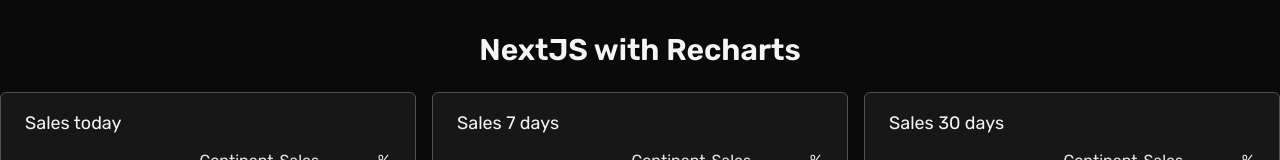
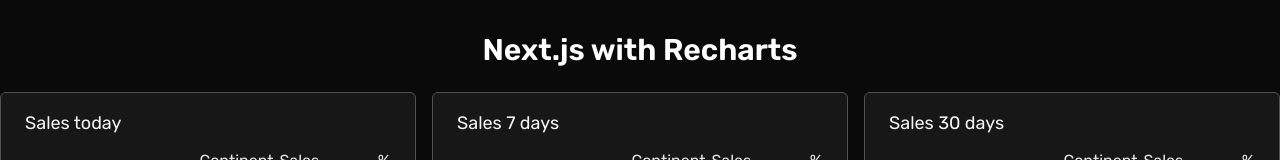
Before and after one commit to francolloveras/nextjs-recharts, a Next.js app: page / in a window 1280 px wide. Shown: the top 160 px of the page. Built offline with nearby package versions, Linux system fonts and the light colour scheme.

Commit message:
Change title color and Next.js name

```diff
--- a/src/app/page.tsx
+++ b/src/app/page.tsx
@@ -4,7 +4,7 @@
   return (
     <main className="flex items-center flex-col gap-y-4">
       <header className="pt-8 pb-2">
-        <h1 className="text-3xl font-semibold text-neutral-100">NextJS with Recharts</h1>
+        <h1 className="text-3xl font-semibold text-white">Next.js with Recharts</h1>
       </header>
       <section className="flex gap-x-4">
         <DailyCard title="Sales today" range={0} />
```
